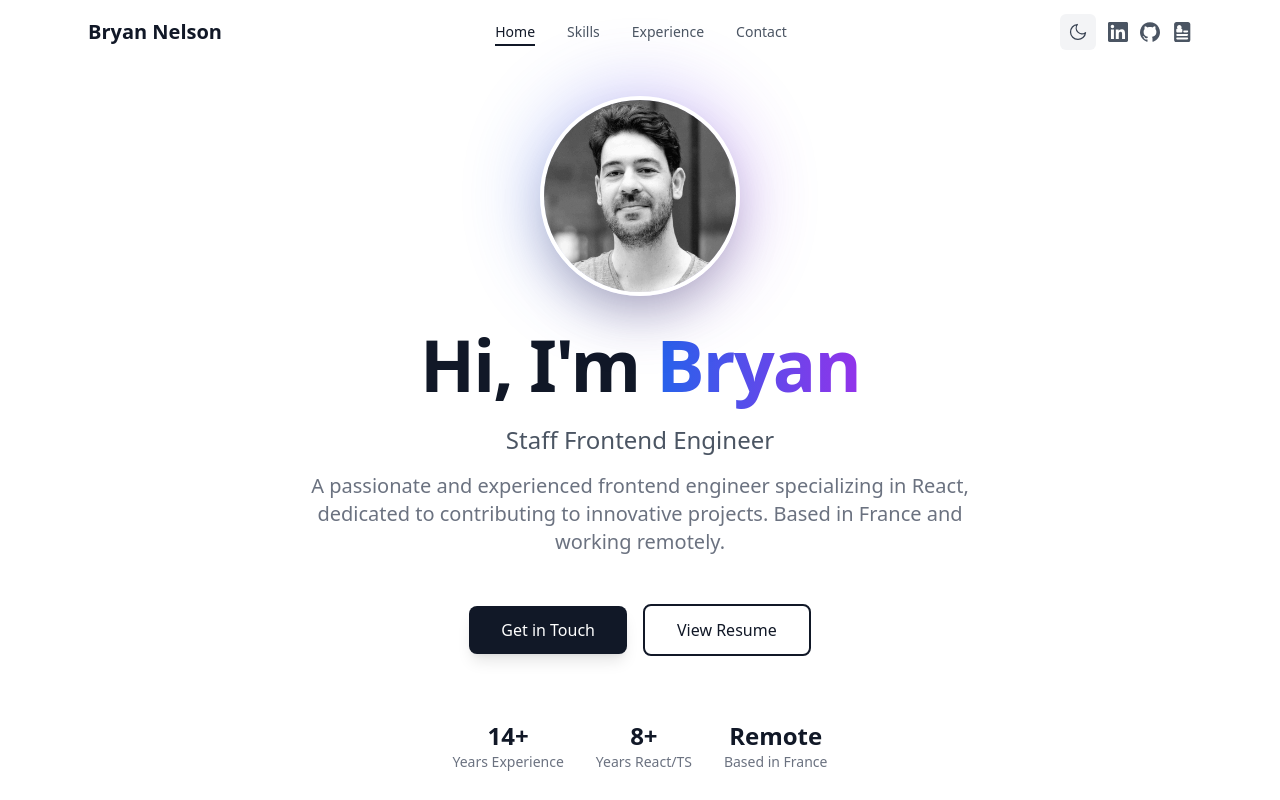
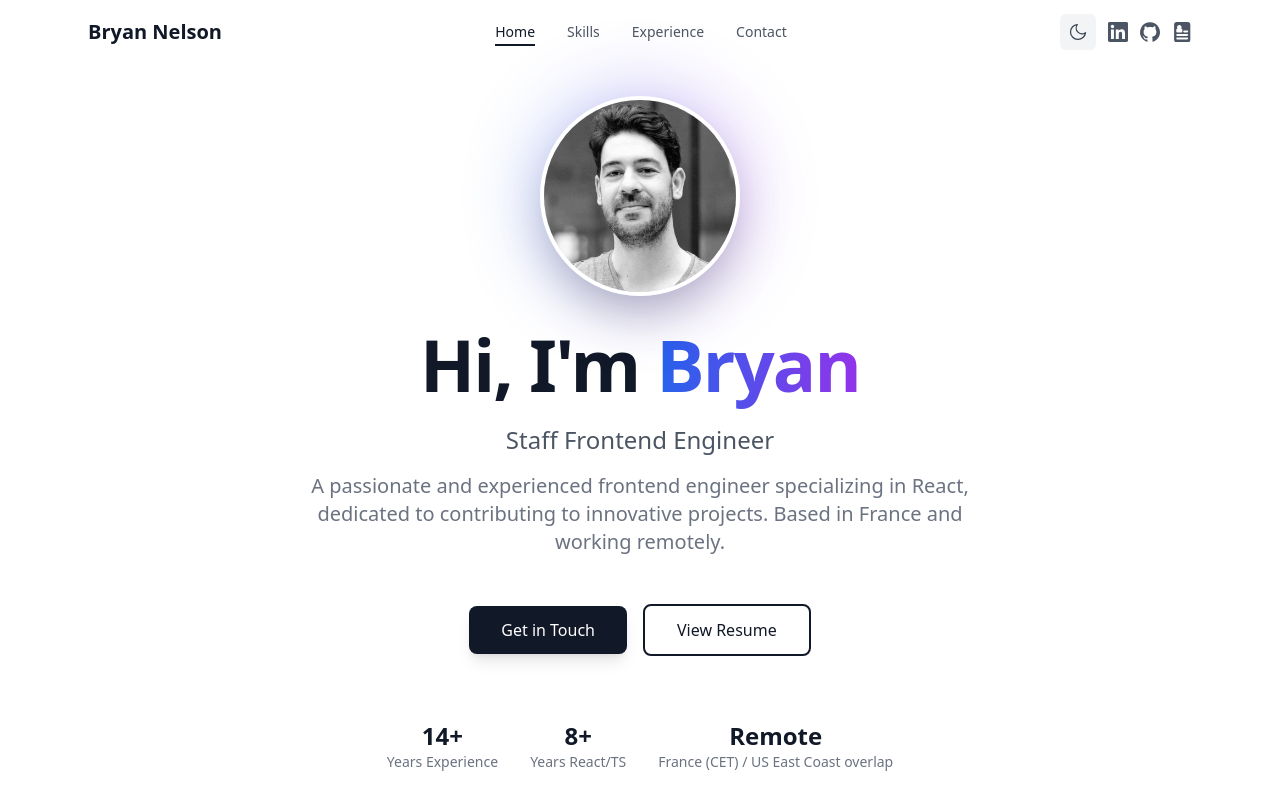
Before and after one commit to kobe13/portfolio, a Next.js app: page / in a window 1280 px wide. Shown: the top 800 px of the page. Built offline with nearby package versions, Linux system fonts and the light colour scheme.

Commit message:
Update data

```diff
--- a/src/app/components/hero.tsx
+++ b/src/app/components/hero.tsx
@@ -67,7 +67,7 @@ export const Hero = () => {
           </div>
           <div className="text-center">
             <div className="text-2xl font-bold text-foreground">Remote</div>
-            <div>Based in France</div>
+            <div>France (CET) / US East Coast overlap</div>
           </div>
         </div>
         <div className="mt-16 flex justify-center gap-8 text-sm text-gray-500">
```
